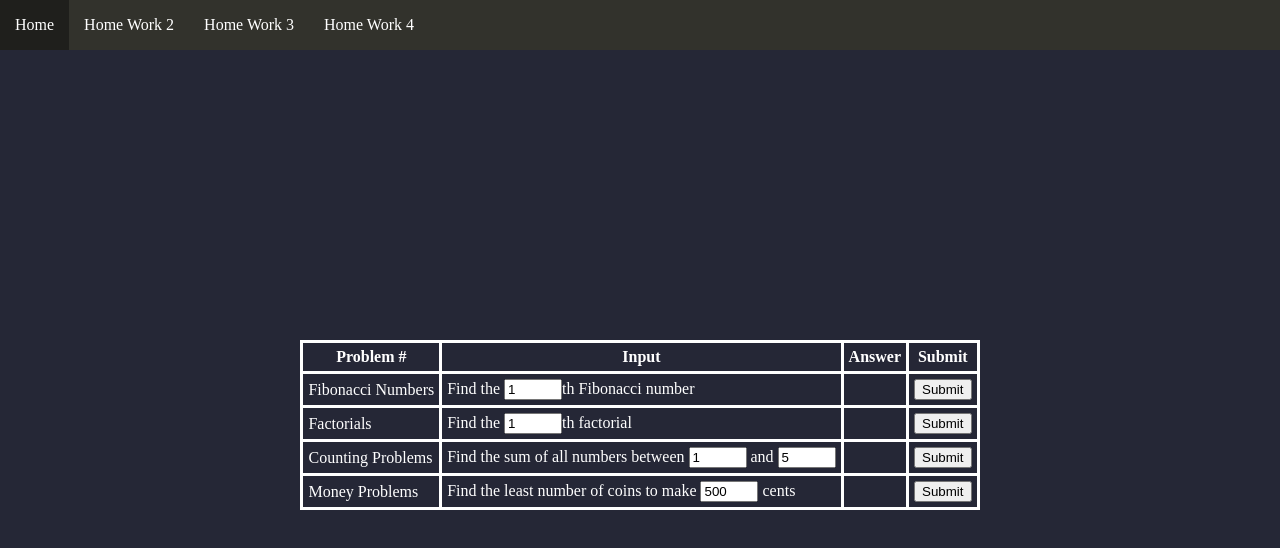
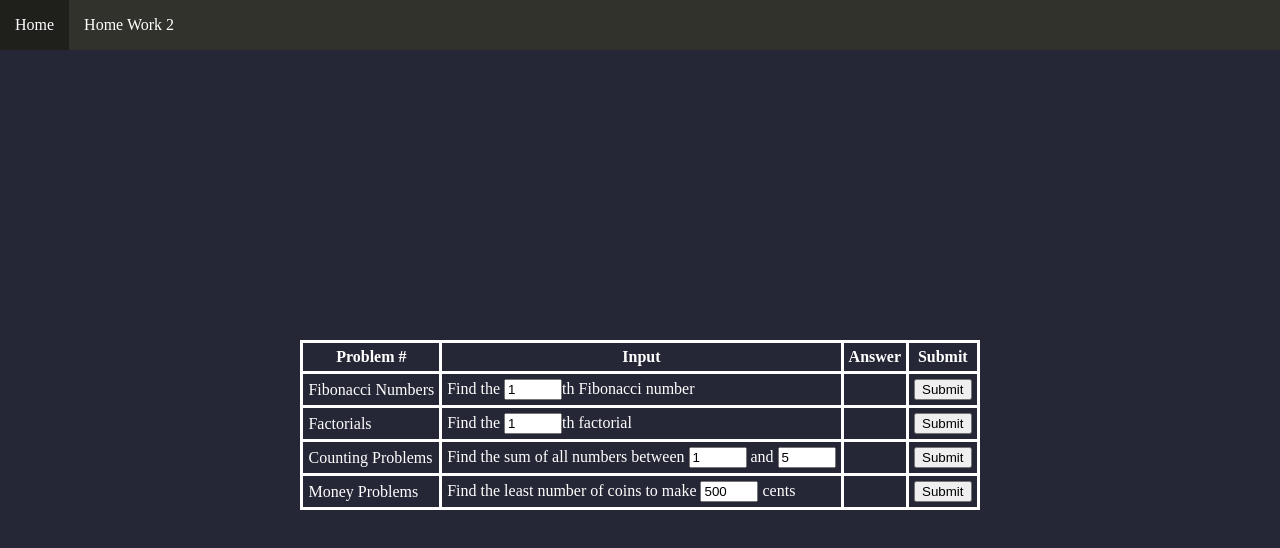
Before and after one commit to jenochjones/IS542, a plain HTML site: page hw2.html in a window 1280 px wide. Drawn offline with Linux system fonts and the light colour scheme.

Commit message:
finished2

```diff
--- a/hw2.html
+++ b/hw2.html
@@ -12,8 +12,8 @@
   <div class="top-nav-bar">
     <ul><a href="index.html">Home</a></ul>
     <ul><a href="hw2.html">Home Work 2</a></ul>
-    <ul><a href="hw3.html">Home Work 3</a></ul>
-    <ul><a href="hw4.html">Home Work 4</a></ul>
+    <!--<ul><a href="hw3.html">Home Work 3</a></ul>
+    <ul><a href="hw4.html">Home Work 4</a></ul>-->
   </div>
 
   <div id="hw2-table">
```
Also changed, not shown: index.html (+2 -2 lines).
